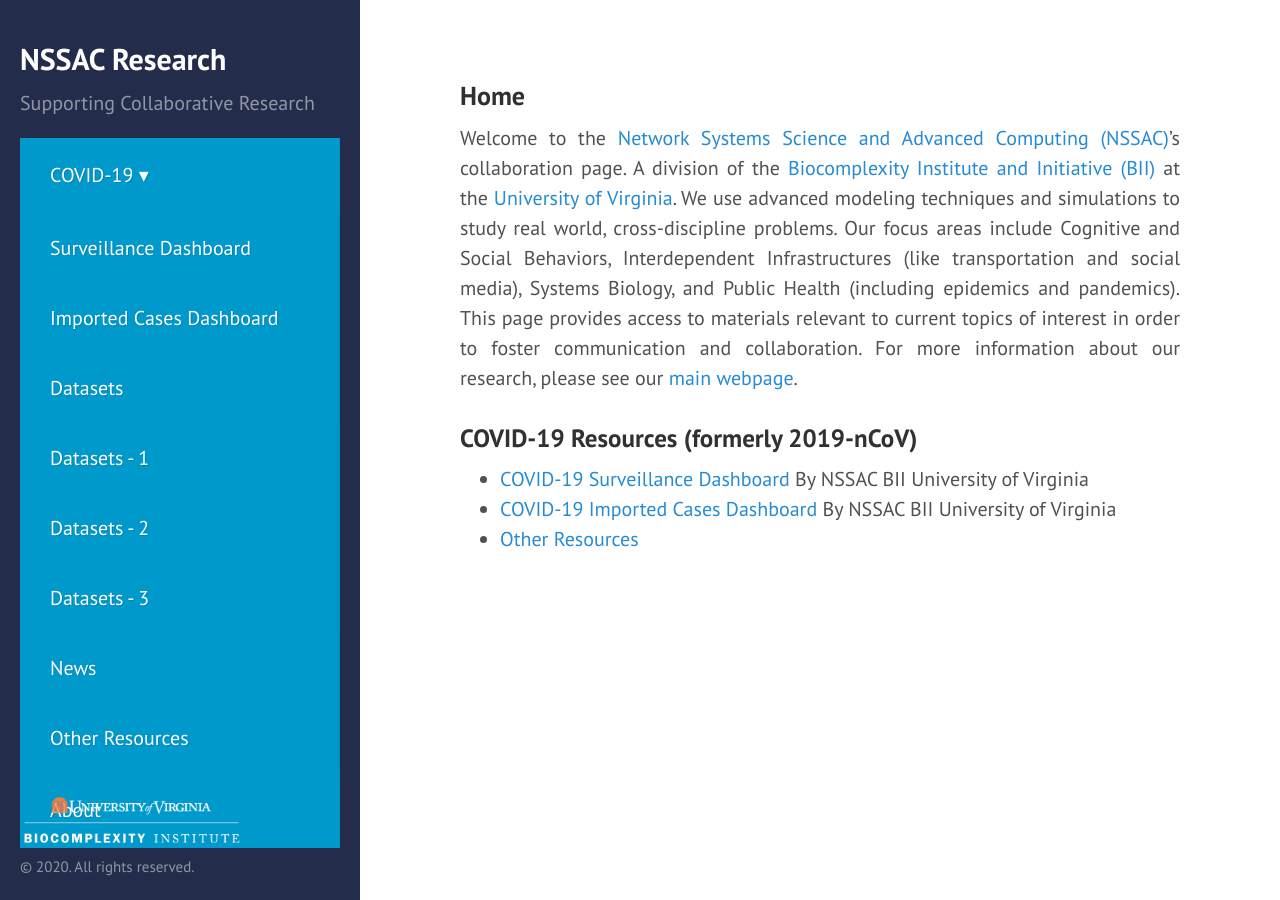
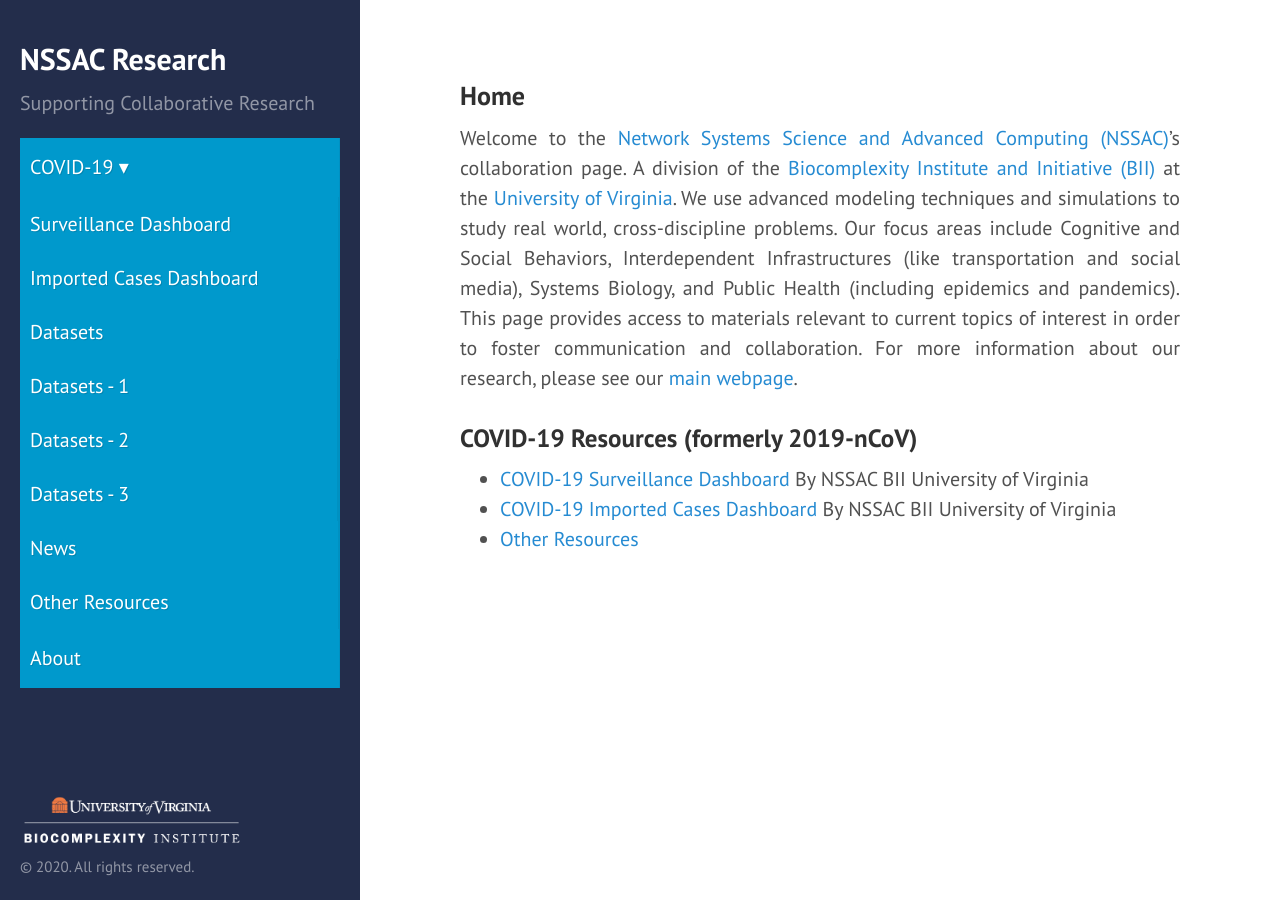
Before and after one commit to mehta-gaurav/mehta-gaurav.github.io, a Jekyll site: the page built from index.md, in a window 1280 px wide. Built offline with Jekyll 4.4.1, drawn with Linux system fonts in a browser that asks for light colours.

Commit message:
Update layout.css

```diff
--- a/public/css/layout.css
+++ b/public/css/layout.css
@@ -60,7 +60,7 @@
 
 #toggle-menu,
 #menu a {
-    padding: 1em 1.5em;
+   padding: .6em 0.5em;
 }
 
 #menu a {
```
